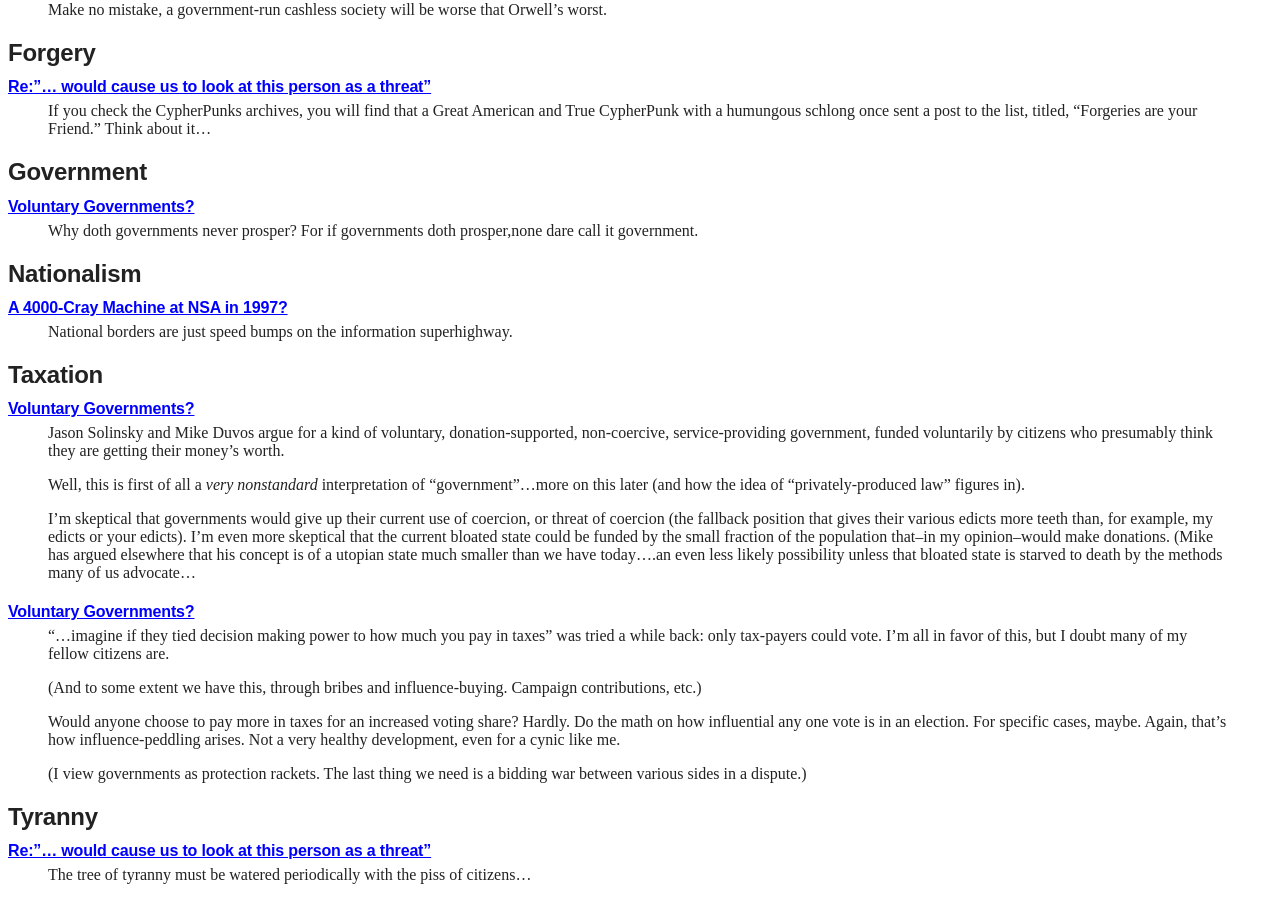
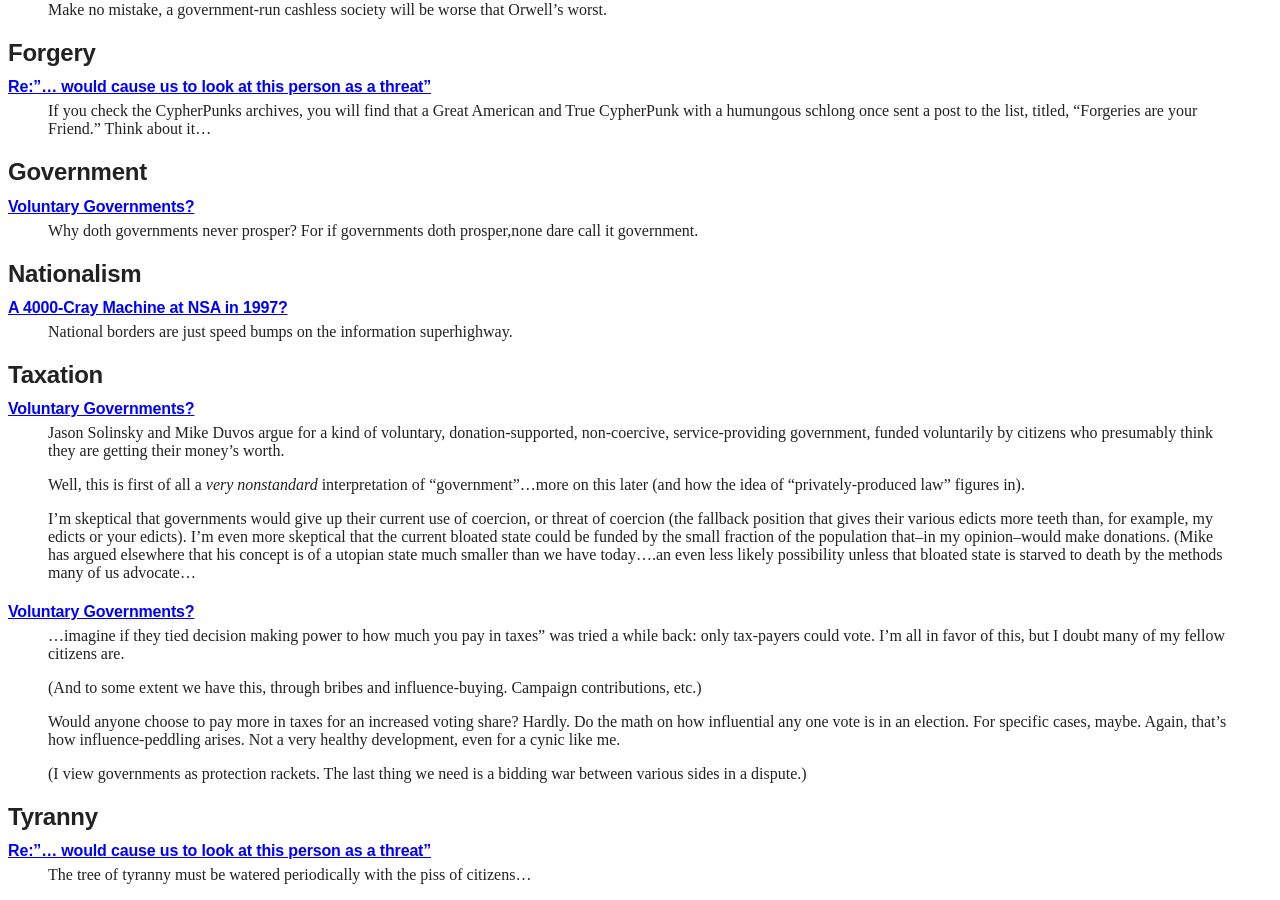
Before and after one commit to wakgill/deryk, a Jekyll site: the page built from tcm.md, in a window 1280 px wide and 900 px high, scrolled down 2125 px. Built offline with Jekyll 4.4.1, drawn with Linux system fonts in a browser that asks for light colours.

Commit message:
Update tcm.md

```diff
--- a/tcm.md
+++ b/tcm.md
@@ -221,7 +221,7 @@ state is starved to death by the methods many of us advocate...
 
 #### [Voluntary Governments?](http://mailing-list-archive.cryptoanarchy.wiki/archive/1994/08/fc01c984d43ada4687235051e6d69833ce302f3ba7531a53022c64a3285cd255/)
 
->"...imagine if they tied decision making power to
+>...imagine if they tied decision making power to
 how much you pay in taxes" was tried a while back: only tax-payers could
 vote. I'm all in favor of this, but I doubt many of my fellow citizens are.
 >
```
